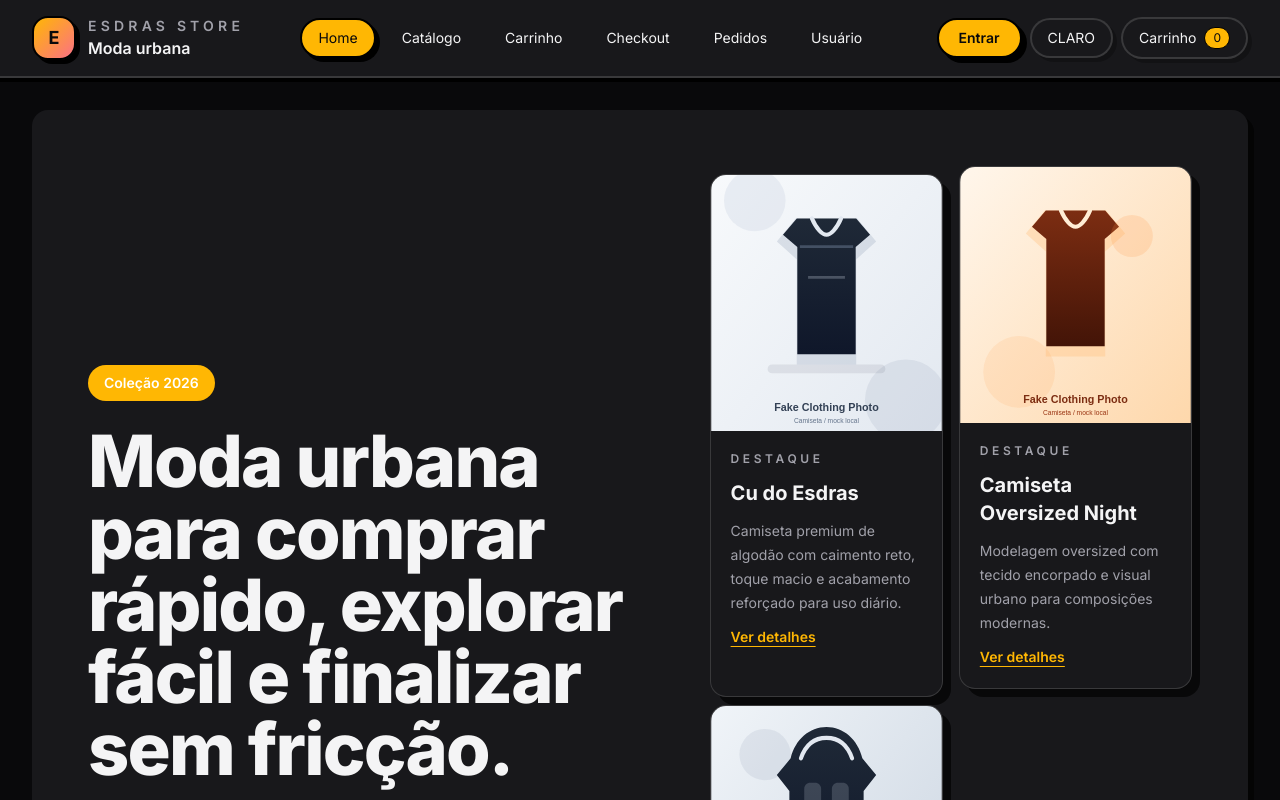
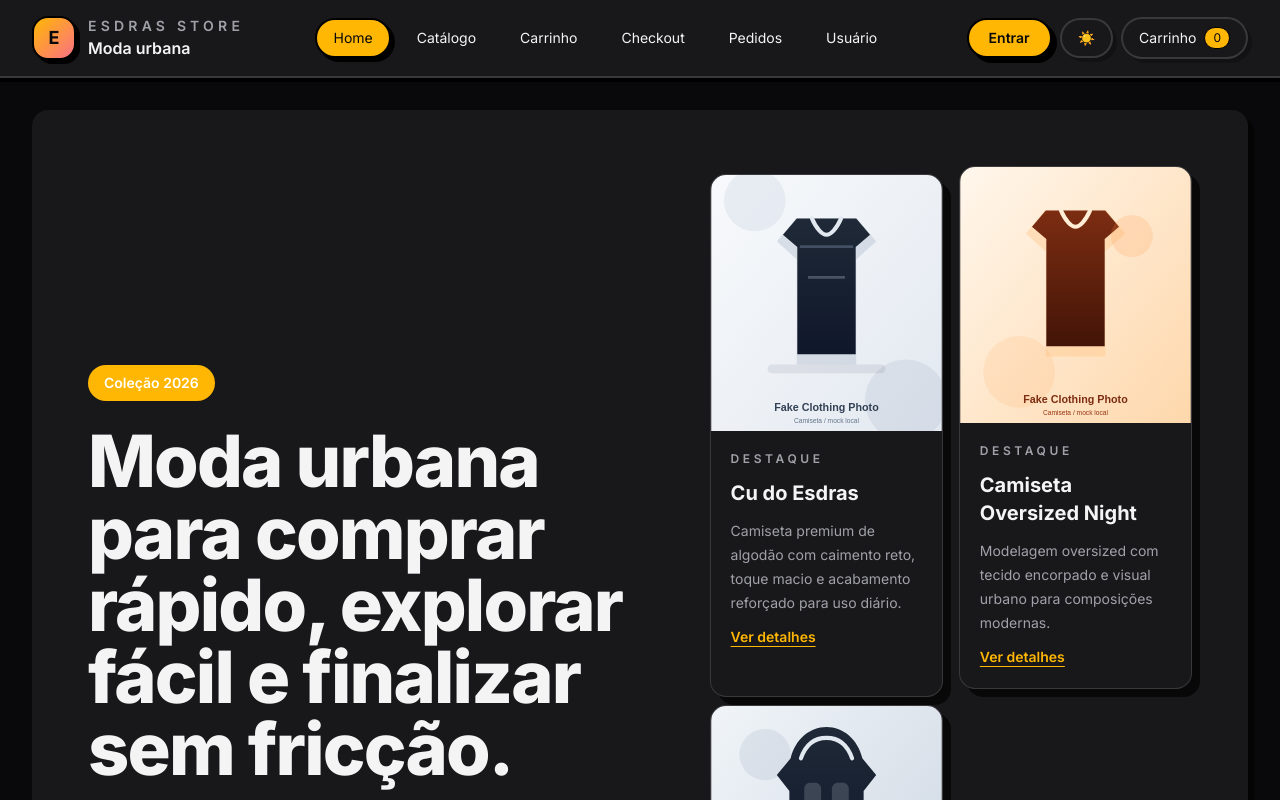
Before and after one commit to Zinnxs/Esdrastore, a React (Vite) app: page / in a window 1280 px wide. Shown: the top 800 px of the page. Built offline with nearby package versions, Linux system fonts and the light colour scheme.

Commit message:
Add files via upload

```diff
--- a/src/components/Header.jsx
+++ b/src/components/Header.jsx
@@ -89,7 +89,7 @@ export function Header() {
             aria-label="Alternar tema claro/escuro"
             title={theme === 'dark' ? 'Mudar para claro' : 'Mudar para escuro'}
           >
-            {theme === 'dark' ? 'CLARO' : 'ESCURO'}
+            {theme === 'dark' ? '☀️' : '🌑'}
           </button>
 
           <NavLink to="/carrinho" className="inline-flex items-center gap-2 btn-ghost">
```
